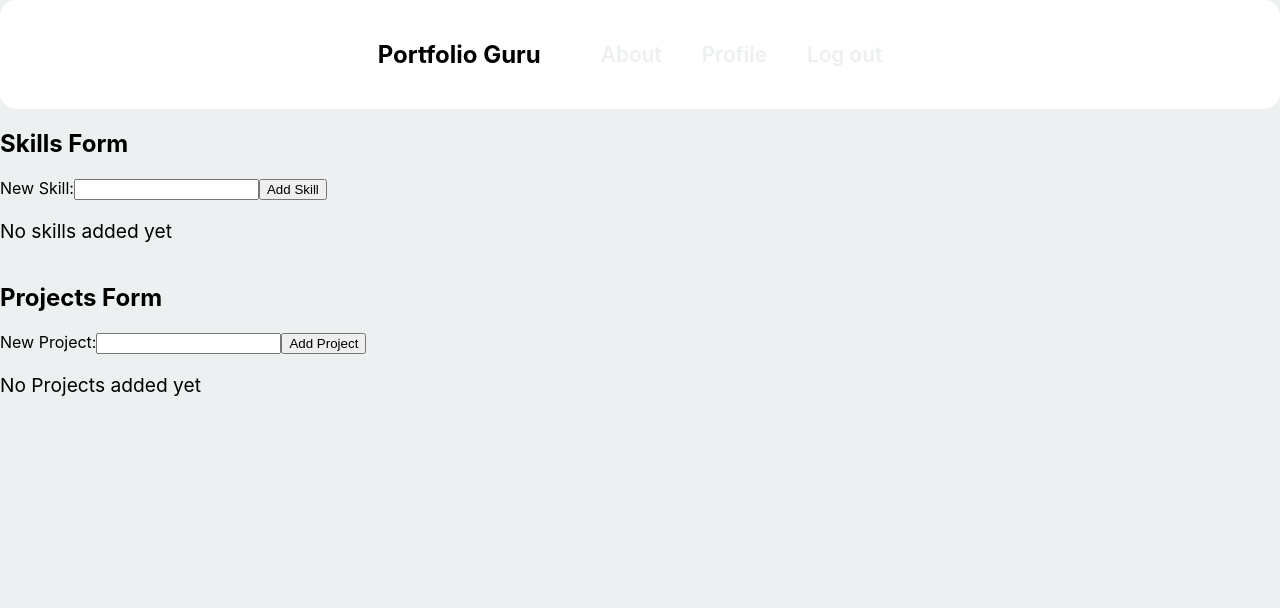
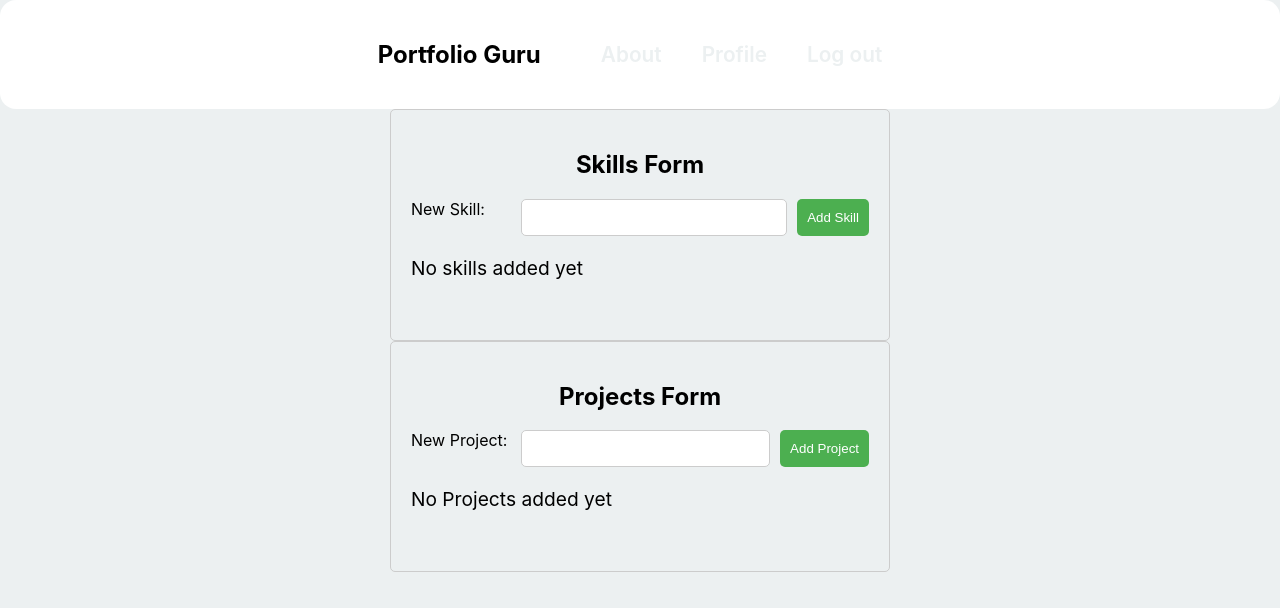
Before and after one commit to m-njora/portfolio-guru, a React (Create React App) app: page /profile in a window 1280 px wide. Shown: the top 608 px of the page. Built offline with nearby package versions, Linux system fonts and the light colour scheme.

Commit message:
syled the forms

```diff
--- a/src/components/forms/ProjectsForm.js
+++ b/src/components/forms/ProjectsForm.js
@@ -1,14 +1,5 @@
-// import React from 'react'
-
-// function ProjectsForm() {
-//     return (
-//         <></>
-//     )
-// }
-
-// export default ProjectsForm
 import React, { useState } from 'react';
-
+import './form.css';
 function ProjectsForm() {
   const [Projects, setProjects] = useState([]);
   const [newProject, setNewProject] = useState('');
@@ -47,7 +38,7 @@ function ProjectsForm() {
   };
 
   return (
-    <div>
+    <div className='form'>
       <h2>Projects Form</h2>
       <form onSubmit={handleAddProject}>
         <label htmlFor="new-Project">New Project:</label>
--- a/src/components/forms/SkillsForm.js
+++ b/src/components/forms/SkillsForm.js
@@ -1,4 +1,5 @@
 import React, { useState } from 'react';
+import './form.css';
 
 function SkillsForm() {
   const [skills, setSkills] = useState([]);
@@ -38,7 +39,7 @@ function SkillsForm() {
   };
 
   return (
-    <div>
+    <div className='form'>
       <h2>Skills Form</h2>
       <form onSubmit={handleAddSkill}>
         <label htmlFor="new-skill">New Skill:</label>
--- /dev/null
+++ b/src/components/forms/form.css
@@ -0,0 +1,92 @@
+.form {
+    max-width: 500px;
+    margin: 0 auto;
+    padding: 20px;
+    border: 1px solid #ccc;
+    border-radius: 5px;
+  }
+
+  .form h2 {
+    text-align: center;
+  }
+
+  .form form {
+    display: flex;
+    margin-bottom: 20px;
+  }
+
+  .form label {
+    display: block;
+    margin-right: 10px;
+    width: 100px;
+  }
+
+  .form input[type="text"] {
+    flex: 1;
+    padding: 10px;
+    border-radius: 5px;
+    border: 1px solid #ccc;
+  }
+
+  .form button[type="submit"],
+  .form button {
+    padding: 10px;
+    border-radius: 5px;
+    border: none;
+    cursor: pointer;
+  }
+
+  .form button[type="submit"] {
+    background-color: #4caf50;
+    color: #fff;
+    margin-left: 10px;
+  }
+
+  .form button[type="submit"]:hover {
+    background-color: #3e8e41;
+  }
+
+  .form button[type="submit"]:disabled {
+    background-color: #ccc;
+    cursor: not-allowed;
+  }
+
+  .form button {
+    margin-left: 5px;
+  }
+
+  .form ul {
+    list-style: none;
+    padding: 0;
+  }
+
+  .form li {
+    display: flex;
+    justify-content: space-between;
+    align-items: center;
+    margin-bottom: 10px;
+    padding: 10px;
+    border-radius: 5px;
+    border: 1px solid #ccc;
+  }
+
+  .form li input[type="text"] {
+    margin-right: 10px;
+  }
+
+  .form li button {
+    background-color: #f44336;
+    color: #fff;
+    padding: 5px 10px;
+    border-radius: 5px;
+    border: none;
+    cursor: pointer;
+  }
+
+  .form li button:hover {
+    background-color: #c62828;
+  }
+
+  .form li:last-child {
+    margin-bottom: 0;
+  }
```
